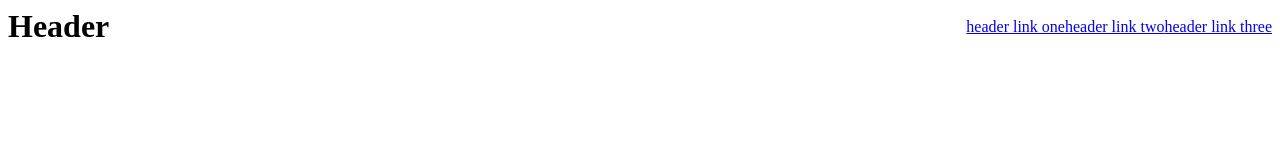
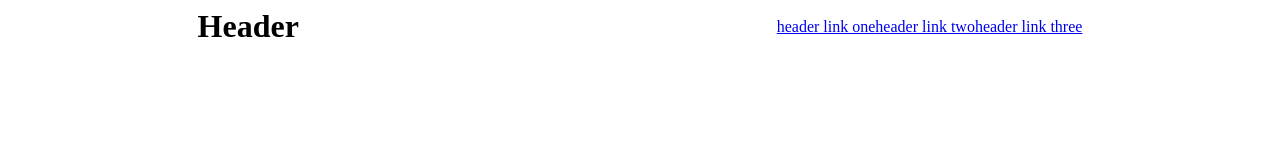
Before and after one commit to Liqaing/odin-landing-page, a plain HTML site: page index.html in a window 1280 px wide. Drawn offline with Linux system fonts and the light colour scheme.

Commit message:
Add container for all section of page and set width

```diff
--- a/index.html
+++ b/index.html
@@ -7,6 +7,7 @@
     <title>Landing Page</title>
 </head>
 <body>
+    <div class="container">
         <div class="nav-bar">
             <h1>Header</h1>
             <ul class="nav-link">
@@ -15,5 +16,6 @@
                <li><a href="#">header link three</a></li>
             </ul>
         </div>
+    </div>
 </body>
 </html>
--- a/style.css
+++ b/style.css
@@ -1,3 +1,8 @@
+.container {
+    width: 70%;
+    margin: 0 auto;
+}
+
 .nav-bar {
     display: flex;
     align-items: center;
```
Lines whose indentation alone changed are shown as unchanged.
